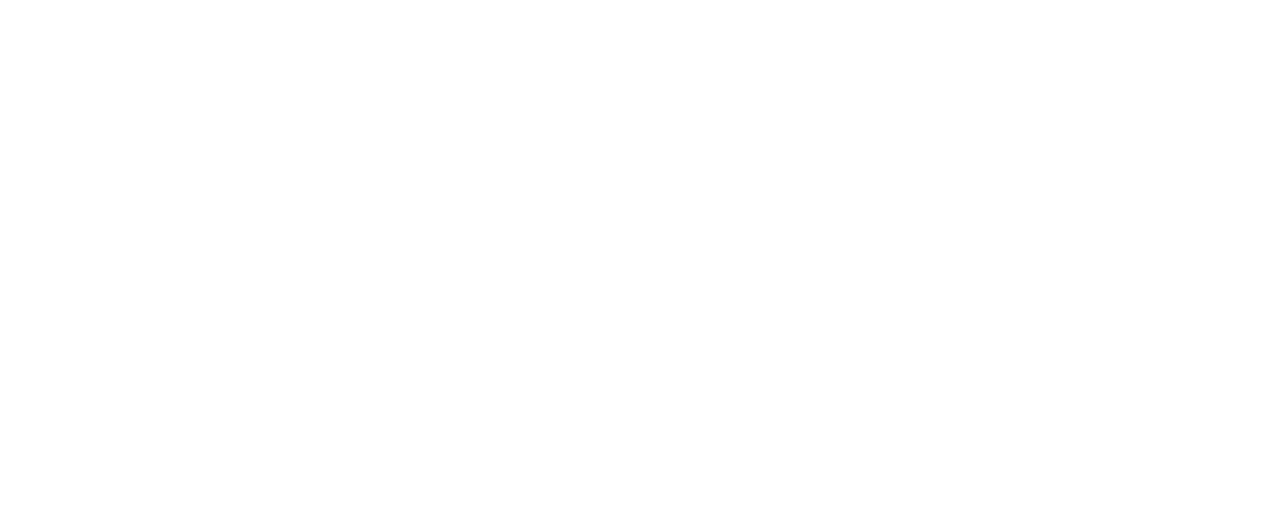
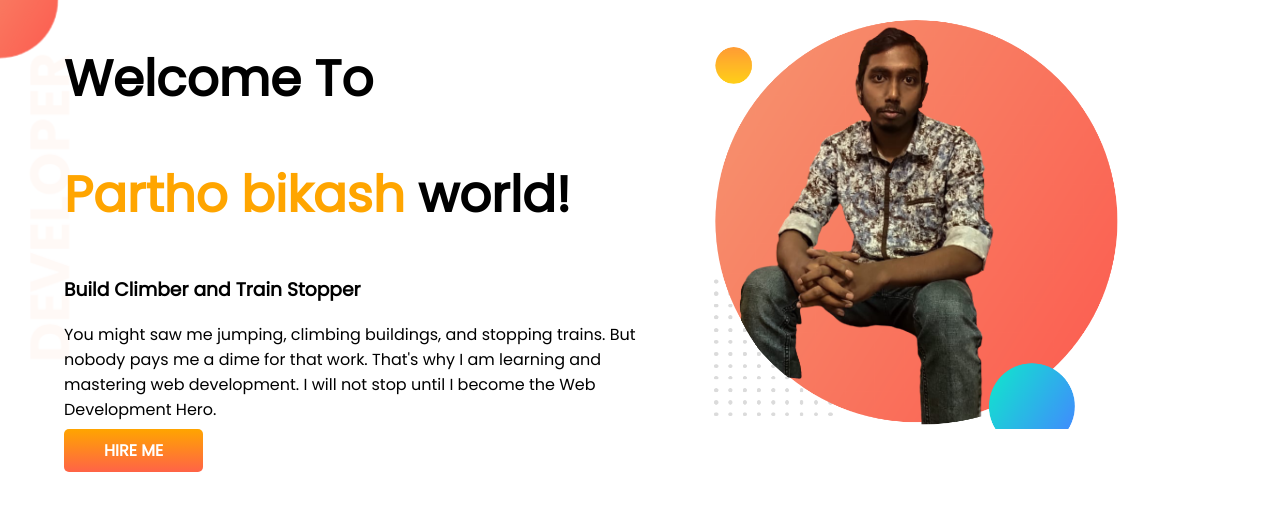
Before and after one commit to parthobikash/demoportfolio, a plain HTML site: page index.html in a window 1280 px wide. Drawn offline with Linux system fonts and the light colour scheme.

Commit message:
top banner added

```diff
--- a/index.html
+++ b/index.html
@@ -1,13 +1,36 @@
 <!DOCTYPE html>
 <html lang="en">
+
 <head>
     <meta charset="UTF-8">
     <meta http-equiv="X-UA-Compatible" content="IE=edge">
     <meta name="viewport" content="width=device-width, initial-scale=1.0">
-    <title>partho postfolio</title>
-    <link rel="stylesheet" href="style.css" >
+    <title>partho portfolio</title>
+    <link rel="preconnect" href="https://fonts.googleapis.com">
+    <link rel="preconnect" href="https://fonts.gstatic.com" crossorigin>
+    <link href="https://fonts.googleapis.com/css2?family=Poppins&display=swap" rel="stylesheet">
+
+    <link rel="stylesheet" href="style.css">
 </head>
+
 <body>
 
 </body>
+<section class="top-banner">
+    <div class="half-width">
+        <h1>Welcome To</h1>
+        <h1><span class="orange-color">Partho bikash</span> world!</h1>
+        <h3>Build Climber and Train Stopper</h3>
+        <p>You might saw me jumping, climbing buildings, and stopping trains. But nobody pays me a dime for that work.
+            That's why I am learning and mastering web development. I will not stop until I become the Web Development
+            Hero.
+        </p>
+        <a class="link-button" target="_blank" href="https://www.linkedin.com/in/bikash-kollol-halder-6a8aab149/">HIRE
+            ME</a>
+    </div>
+    <div class="half-width">
+        <img src="images/my-bg.png" alt="">
+    </div>
+</section>
+
 </html>
--- a/style.css
+++ b/style.css
@@ -0,0 +1,32 @@
+body{
+    font-family: 'Poppins', sans-serif;
+    margin: 0;
+}
+h1{
+    font-size: 50px;
+}
+.orange-color{
+    color: orange;
+}
+section{
+    display: flex;
+}
+.half-width{
+    width: 50%;
+    padding-left: 5%;
+}
+.half-width img{
+    width: 75%;
+}
+.link-button{
+    text-decoration: none;
+    background-image: linear-gradient(orange, tomato);
+    color: white;
+    font-weight: 700;
+    padding: 10px 40px;
+    border-radius: 5px;
+}
+.top-banner{
+    background-image: url(images/top-banner.png);
+    background-repeat: no-repeat;
+}
```
Also changed, not shown: images/dream-bg.png (added), images/exp-bg.png (added), images/jhankar.png (added), images/jhankar2.png (added), images/my-bg.png (added), images/my-bg2.png (added), images/top-banner.png (added), 7 other files.
